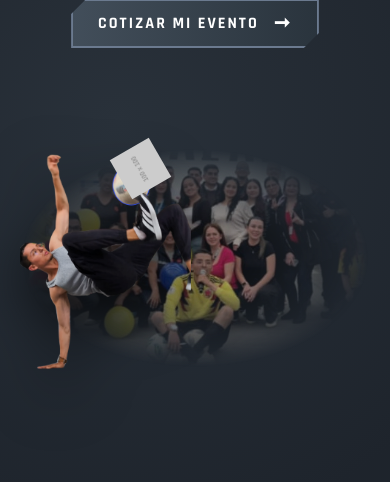
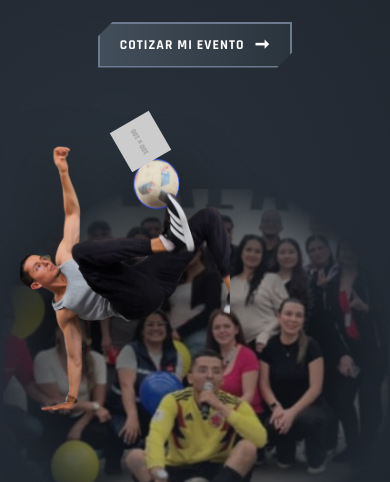
Before and after one commit to eventosfutbolfreestylepipe/pagina-freestyle-futbol, a plain HTML site: page index.html in a window 390 px wide. Shown: the part 333-815 px from the top of the page. Drawn offline with Linux system fonts and the light colour scheme; placeholder pictures from the web are drawn by us.

Commit message:
Update index.html

```diff
--- a/index.html
+++ b/index.html
@@ -291,61 +291,60 @@
 
             h1 { font-size: 3.5rem; line-height: 1; margin-bottom: 15px; }
 
-            /* Subtítulo actualizado */
-            .subtitle { font-size: 1.2rem; max-width: 100%; margin-bottom: 25px; }
+            /* Subtítulo con nuevo texto */
+            .subtitle { font-size: 1.1rem; max-width: 100%; margin-bottom: 25px; line-height: 1.3;}
 
-            /* Botón más pequeño en móvil */
+            /* Botón aún más pequeño */
             .btn-cta {
-                font-size: 1rem;
-                padding: 10px 25px;
+                font-size: 0.85rem;
+                padding: 10px 20px;
+                letter-spacing: 1px;
             }
-            .btn-cta span { font-size: 1.2rem; }
+            .btn-cta span { font-size: 1.1rem; margin-left: 10px;}
 
+            /* Contenedor más alto para que las imágenes respiren */
             .image-right {
                 position: relative;
                 width: 100%;
-                height: 400px;
+                height: 520px; /* Aumentado para dar espacio al subir al jugador */
                 display: flex;
                 justify-content: center;
             }
 
-            /* Marco gris eliminado en móvil */
             .hud-background {
                 width: 100%;
                 height: 100%;
                 right: 0;
                 bottom: 0;
-                border: none; /* Elimina el borde */
+                border: none;
                 background-color: transparent;
             }
-            .hud-background::before {
-                display: none; /* Elimina la línea interna */
+            .hud-background::before { display: none; }
+
+            /* Slideshow más grande, horizontal y visible */
+            .fifa-slideshow {
+                width: 110%; /* Ligeramente más ancho que el marco */
+                height: 350px; /* Mucho más alto */
+                right: -5%;
+                top: 55%;
+                transform: translateY(-50%);
+                /* Máscara expandida: visible hasta el 40%, desvaneciéndose hasta el 75% */
+                -webkit-mask-image: radial-gradient(ellipse at center, rgba(0,0,0,1) 40%, rgba(0,0,0,0) 75%);
+                mask-image: radial-gradient(ellipse at center, rgba(0,0,0,1) 40%, rgba(0,0,0,0) 75%);
             }
 
-            /* Slideshow horizontal y más pequeño */
-            .fifa-slideshow {
-                width: 100%;
-                height: 220px; /* Formato apaisado/horizontal */
-                right: 0;
-                top: 50%;
-                transform: translateY(-50%); /* Centrado verticalmente detrás del jugador */
-                /* Difuminado elíptico (horizontal) en vez de circular */
-                -webkit-mask-image: radial-gradient(ellipse at center, rgba(0,0,0,1) 20%, rgba(0,0,0,0) 70%);
-                mask-image: radial-gradient(ellipse at center, rgba(0,0,0,1) 20%, rgba(0,0,0,0) 70%);
+            /* Jugador subido */
+            .player-img {
+                height: 90%; /* Ajuste proporcional */
+                left: 0;
+                transform: none;
+                bottom: 15%; /* Ahora está más arriba, dejando la parte inferior para las fotos de fondo */
             }
 
-            /* Jugador movido a la esquina izquierda */
-            .player-img {
-                height: 95%;
-                left: 0; /* A la izquierda (quitamos el center) */
-                transform: none;
-                bottom: 0;
-            }
-
-            /* Balón reajustado para acompañar al jugador a la izquierda */
+            /* Balón reajustado para acompañar la subida del jugador */
             .spinning-ball {
-                top: 22%;
-                left: 28%; /* Acercado a la nueva posición del jugador */
+                top: 8%; /* Subió junto con el jugador (ajusta esto si queda lejos del pie) */
+                left: 28%;
                 width: 45px;
             }
 
@@ -374,8 +373,8 @@
     <main>
         <div class="content-left">
             <h1>MUCHO MÁS<br>QUE FÚTBOL</h1>
-            <!-- Eslogan actualizado -->
-            <p class="subtitle">Una experiencia inolvidable que conecta y sorprende.</p>
+
+            <p class="subtitle">Shows y eventos de fútbol freestyle<br>Una experiencia inolvidable que conecta y sorprende.</p>
 
             <button class="btn-cta">
                 Cotizar Mi Evento <span>&#10142;</span>
```
